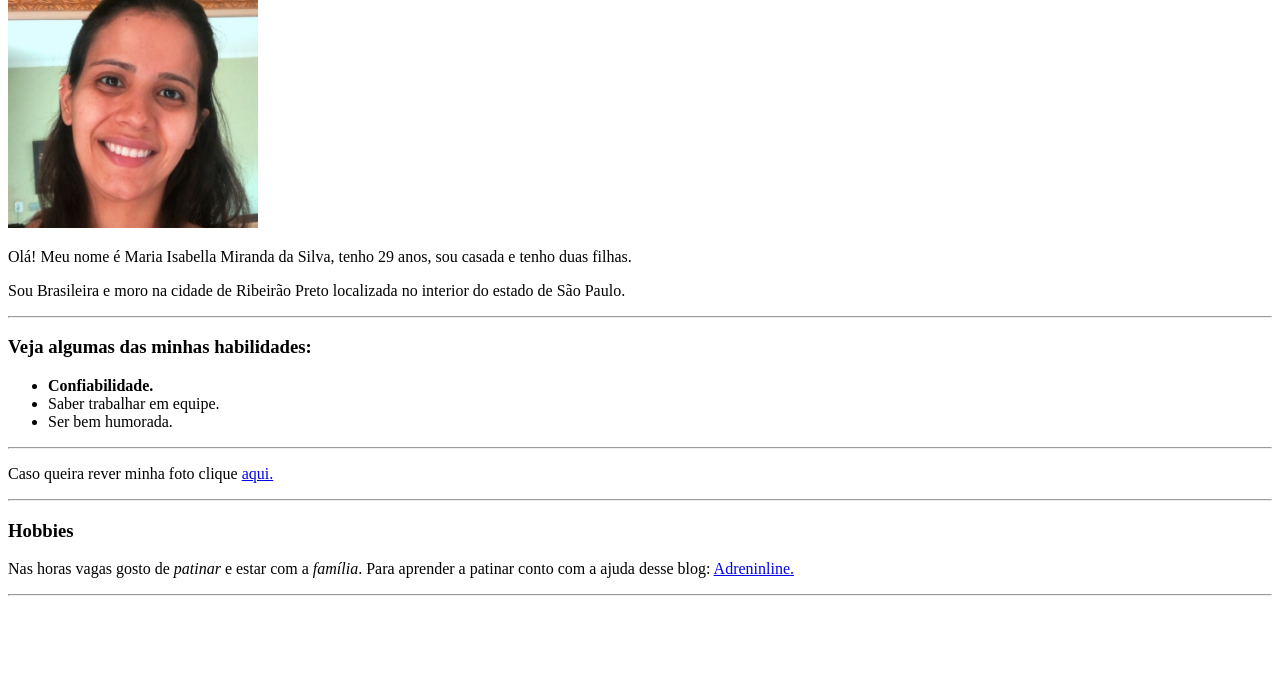
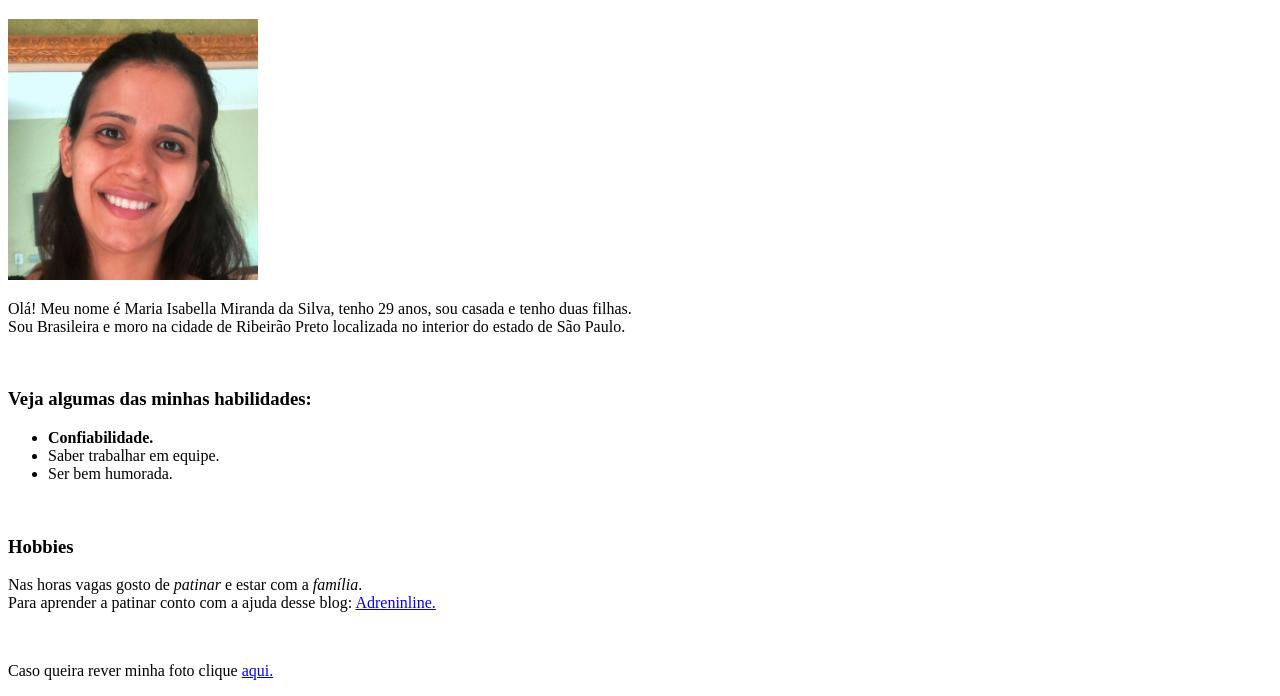
Before and after one commit to MariaIsabellaMiranda/MariaIsabellaMiranda.github.io, a plain HTML site: page index.html in a window 1280 px wide. Shown: the part 147-843 px from the top of the page. Before the commit the page ends 800 px from the top, so only its background shows below. Drawn offline with Linux system fonts and the light colour scheme.

Commit message:
Mais alguns ajustes finais

```diff
--- a/index.html
+++ b/index.html
@@ -10,17 +10,19 @@
 
   <body>
 
-      <p> <a href="#nome">Nome</a> / <a href="#foto">Foto</a> / <a href="#desc">Descrição</a> / <a href="#hab">Habilidades</a> / <a href="#hob">Hobbies</a> </p>
+    <p> <a href="#nome">Nome</a> / <a href="#foto">Foto</a> / <a href="#desc">Descrição</a> / <a href="#hab">Habilidades</a> / <a href="#hob">Hobbies</a> </p>
 
+    <br>
 
     <h1 id="nome" >Maria Isabella Miranda da Silva</h1>
 
+    <br>
+
     <img id="foto"  src="./Minha foto.jpeg" width="250px" alt="Foto de rosto de Maria Isabella Miranda da Silva">
 
-    <p id="desc" >Olá! Meu nome é Maria Isabella Miranda da Silva, tenho 29 anos, sou casada e tenho duas filhas.</p>
-    <p>Sou Brasileira e moro na cidade de Ribeirão Preto localizada no interior do estado de São Paulo.</strong></p>
+    <p id="desc" >Olá! Meu nome é Maria Isabella Miranda da Silva, tenho 29 anos, sou casada e tenho duas filhas. <br>Sou Brasileira e moro na cidade de Ribeirão Preto localizada no interior do estado de São Paulo.</strong></p>
 
-    <hr>
+    <br>
 
     <h3 id="hab" >Veja algumas das minhas habilidades:</h3>
 
@@ -30,17 +32,14 @@
       <li>Ser bem humorada.</li>
     </ul>
 
-    <hr>
+    <br>
+
+    <h3 id="hob">Hobbies</h3>
+    <p>Nas horas vagas gosto de <em>patinar</em> e estar com a <em>família</em>. <br> Para aprender a patinar conto com a ajuda desse blog: <a href="https://www.adreninline.com/" target="_blank" >Adreninline.</a> </p>
+
+    <br>
 
     <p>Caso queira rever minha foto clique <a href="#foto">aqui.</a></p>
-
-    <hr>
-
-    <h3 id="hob">Hobbies</h3>
-    <p>Nas horas vagas gosto de <em>patinar</em> e estar com a <em>família</em>. Para aprender a patinar conto com a ajuda desse blog: <a href="https://www.adreninline.com/" target="_blank" >Adreninline.</a> </p>
-
-    <hr>
-
 
   </body>
 
```
